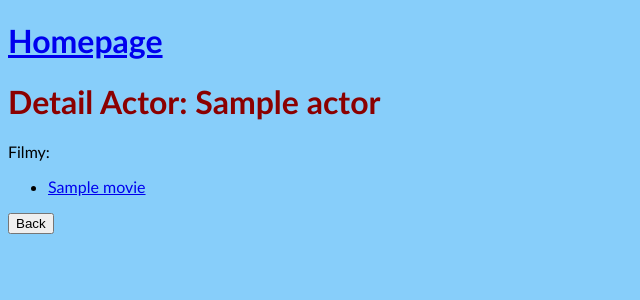
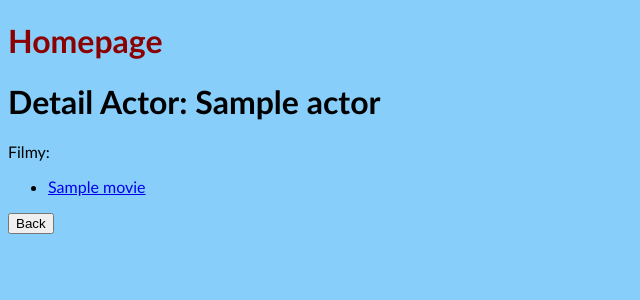
Before and after one commit to Vitek108/MovieApp, a Django app: page /actor/1/ in a window 1280 px wide. Shown: the top 300 px of the page, without its empty margins (0-640 px from the left). Run offline with Django 3.2, Linux system fonts and the light colour scheme; tables that the repository leaves empty hold one stand-in row (values such as "Sample post").

Commit message:
comments

```diff
--- a/hollymovies_app/static/css/style.css
+++ b/hollymovies_app/static/css/style.css
@@ -3,11 +3,12 @@ body {
     font-family: 'Gill Sans', 'Gill Sans MT', Calibri, 'Trebuchet MS', sans-serif;
 }
 
-h1 {
+h1 a {
     color: darkred;
     text-decoration: none;
 }
 
+
 h1:link {
     color:black;
 }
--- a/hollymovies_app/templates/base.html
+++ b/hollymovies_app/templates/base.html
@@ -8,7 +8,7 @@
     <link rel="stylesheet" href="{% static 'css/style.css' %}">
 </head>
 <body>
-    <h1 class="homepage"> <a href="{% url "homepage" %}"> Homepage</a></h1>
+    <h1 class="homepage"> <a class="homepage" href="{% url "homepage" %}"> Homepage</a></h1>
     {% block body %}{% endblock body %}
 </body>
 </html>
--- a/hollymovies_app/views.py
+++ b/hollymovies_app/views.py
@@ -3,8 +3,6 @@ from django.shortcuts import render
 from django.template.response import TemplateResponse
 from hollymovies_app.models import Movie, Genre, GENRE_NAME_TO_NAME_SHORTCUT_MAPPING, Actor
 
-
-# Create your views here.
 
 def homepage(request):
     movies_db = Movie.objects.all().order_by("-likes", "name")
```
Also changed, not shown: hollymovies/settings.py (+5 -2 lines), hollymovies_app/templates/homepage.html (line endings or trailing spaces).
